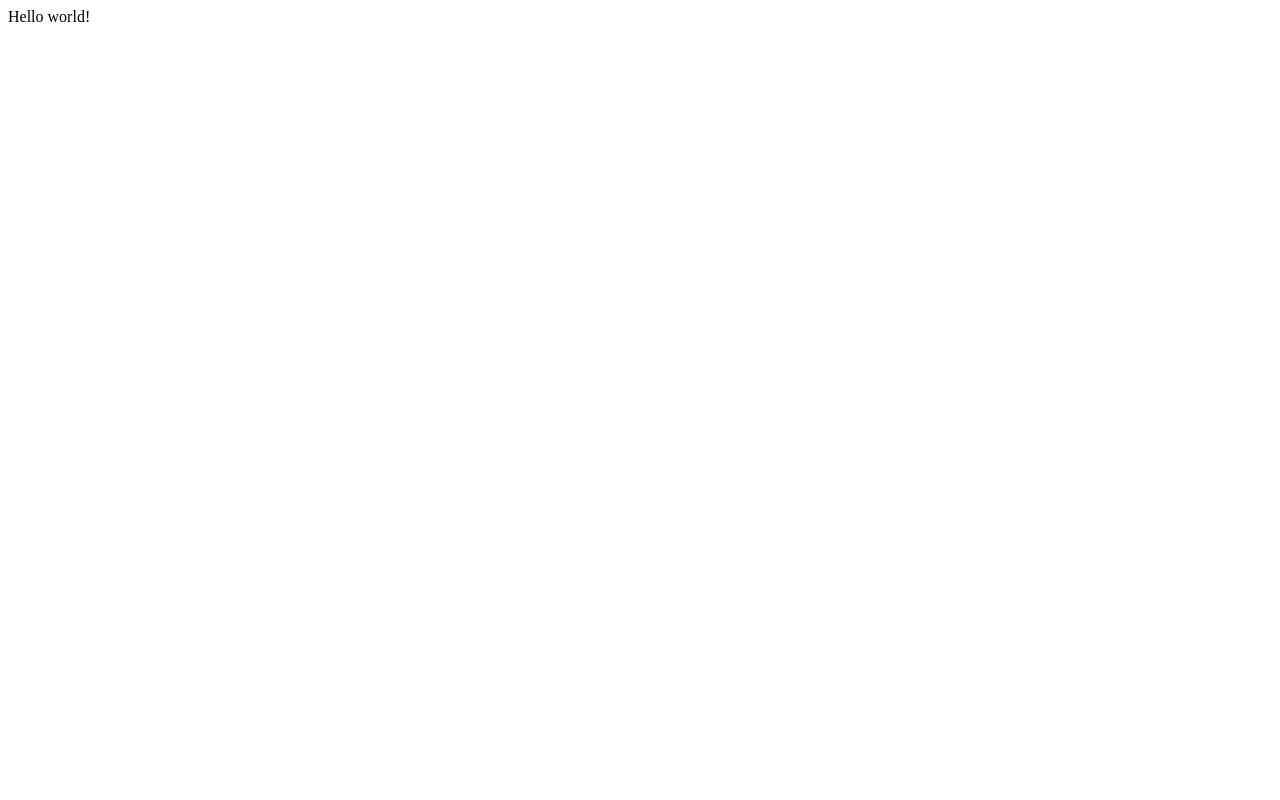
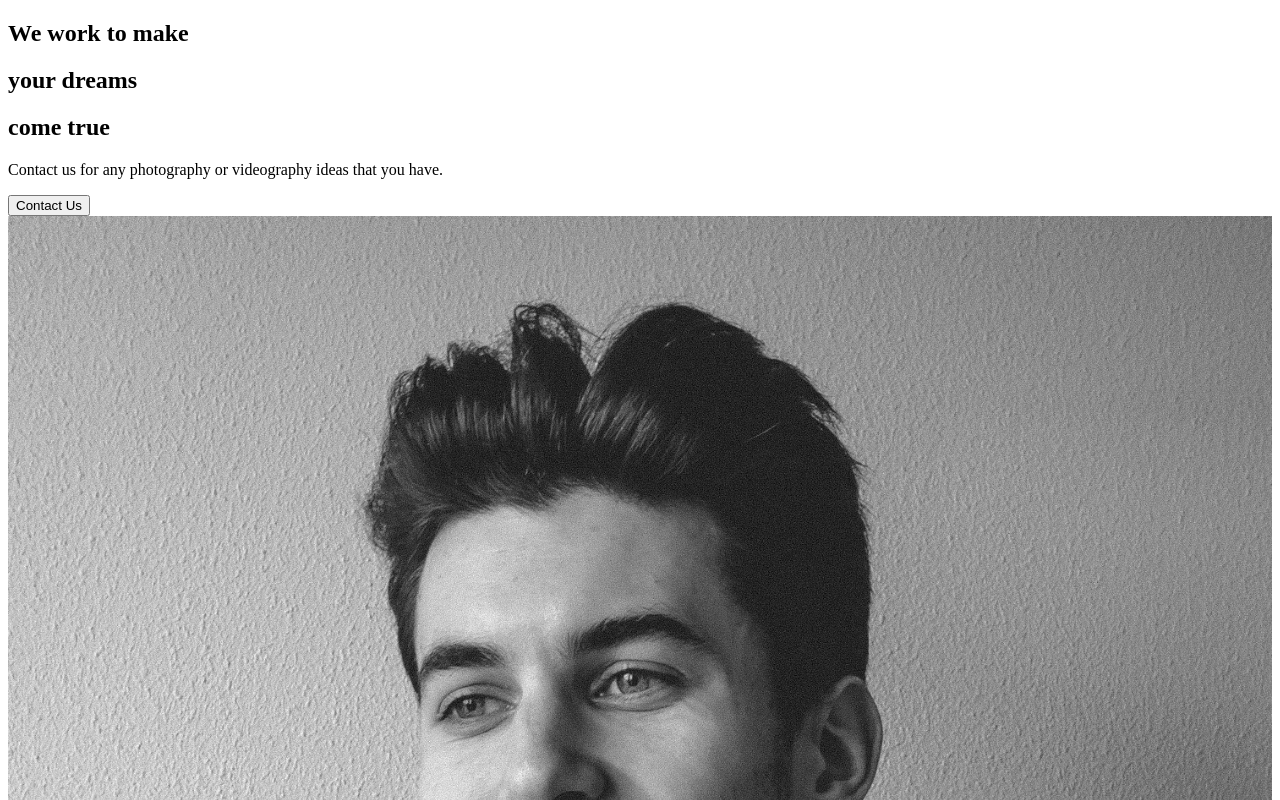
Before and after one commit to jakubziemba/my-portfolio, a Gatsby site: page / in a window 1280 px wide. Shown: the top 800 px of the page. Built offline with nearby package versions, Linux system fonts and the light colour scheme; Gatsby itself is replaced by a stand-in of ours.

Commit message:
Add About section

```diff
--- /dev/null
+++ b/src/components/AboutSection.js
@@ -0,0 +1,33 @@
+import React from 'react'
+import { StaticImage } from 'gatsby-plugin-image'
+
+export default function AboutSection() {
+  return (
+    <div>
+      <div className='description'>
+        <div className='til'>
+          <div className='hide'>
+            <h2>We work to make</h2>
+          </div>
+          <div className='hide'>
+            <h2>your dreams</h2>
+          </div>
+          <div className='hide'>
+            <h2>come true</h2>
+          </div>
+        </div>
+        <p>
+          Contact us for any photography or videography ideas that you have.
+        </p>
+        <button>Contact Us</button>
+      </div>
+      <div className='image'>
+        <StaticImage
+          alt='A photo of me'
+          src='../images/me.JPG'
+          placeholder='blurred'
+        />
+      </div>
+    </div>
+  )
+}
--- /dev/null
+++ b/src/pages/About.js
@@ -0,0 +1,6 @@
+import AboutSection from '../components/AboutSection'
+import React from 'react'
+
+export default function About() {
+  return <AboutSection />
+}
--- a/src/pages/index.js
+++ b/src/pages/index.js
@@ -1,5 +1,6 @@
-import React from "react"
+import About from '../pages/About'
+import React from 'react'
 
 export default function Home() {
-  return <div>Hello world!</div>
+  return <About />
 }
```
Also changed, not shown: src/images/me.JPG (added).
